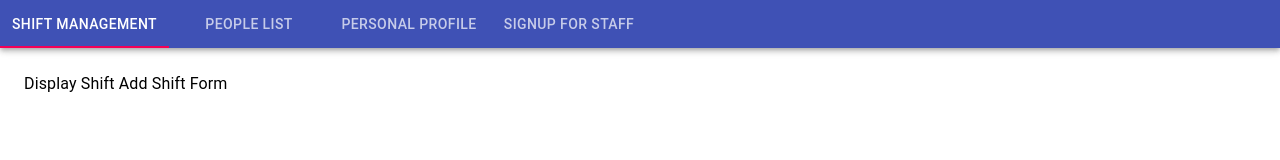
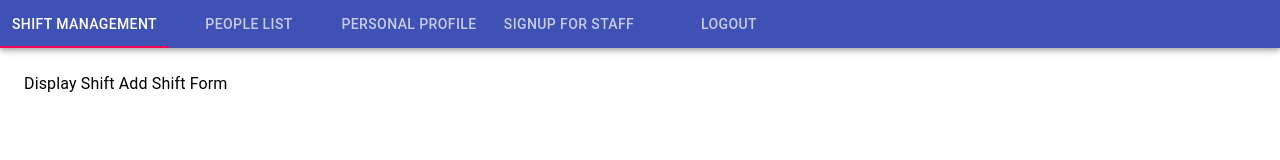
Before and after one commit to SEPM-M3-1/front-end, a React (Create React App) app: page /dashboardm in a window 1280 px wide. Shown: the top 160 px of the page. Built offline with nearby package versions, Linux system fonts and the light colour scheme.

Commit message:
add logout

```diff
--- a/src/components/DashBoardM/DashBoardM.js
+++ b/src/components/DashBoardM/DashBoardM.js
@@ -8,6 +8,7 @@ import Typography from "@material-ui/core/Typography";
 import Box from "@material-ui/core/Box";
 import SignUpS from "../SignUpS";
 import ProfileM from "./components/ProfileM/ProfileM";
+import { Link } from 'react-router-dom';
 
 function TabPanel(props) {
   const { children, value, index, ...other } = props;
@@ -69,6 +70,7 @@ export default function SimpleTabs() {
           <Tab label="People List" {...a11yProps(1)} />
           <Tab label="Personal Profile" {...a11yProps(2)} />
           <Tab label="SignUp For Staff" {...a11yProps(3)} />
+          <Tab label="Logout" {...a11yProps(4)} />
         </Tabs>
       </AppBar>
       <TabPanel value={value} index={0}>
@@ -84,6 +86,9 @@ export default function SimpleTabs() {
       <TabPanel value={value} index={3}>
         <SignUpS />
       </TabPanel>
+      <TabPanel value={value} index={4}>
+        <Link to='/login'>Logout</Link>
+      </TabPanel>
     </div>
   );
 }
--- a/src/components/DashBoardS/DashBoardS.js
+++ b/src/components/DashBoardS/DashBoardS.js
@@ -8,6 +8,7 @@ import Typography from "@material-ui/core/Typography";
 import Box from "@material-ui/core/Box";
 import ProfileS from "./components/ProfileS/ProfileS";
 import NotificationS from './components/NotificationS';
+import { Link } from 'react-router-dom';
 
 function TabPanel(props) {
   const { children, value, index, ...other } = props;
@@ -68,6 +69,7 @@ export default function SimpleTabs() {
           <Tab label="Shift Calendar" {...a11yProps(0)} />
           <Tab label="Personal Profile" {...a11yProps(1)} />
           <Tab label="Notification" {...a11yProps(2)} />
+          <Tab label="Logout" {...a11yProps(3)} />
         </Tabs>
       </AppBar>
       <TabPanel value={value} index={0}>
@@ -79,6 +81,9 @@ export default function SimpleTabs() {
       <TabPanel value={value} index={2}>
         <NotificationS />
       </TabPanel>
+      <TabPanel value={value} index={3}>
+        <Link to='/login'>Logout</Link>
+      </TabPanel>
     </div>
   );
 }
```
